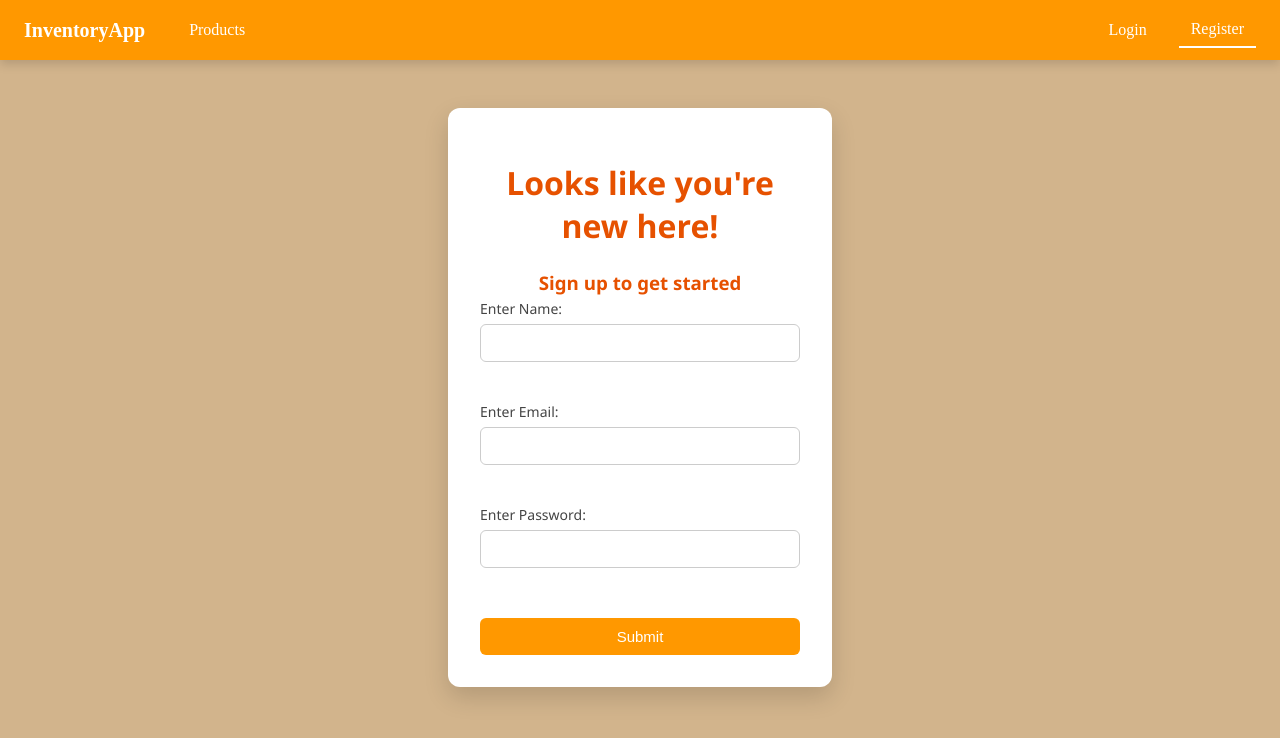
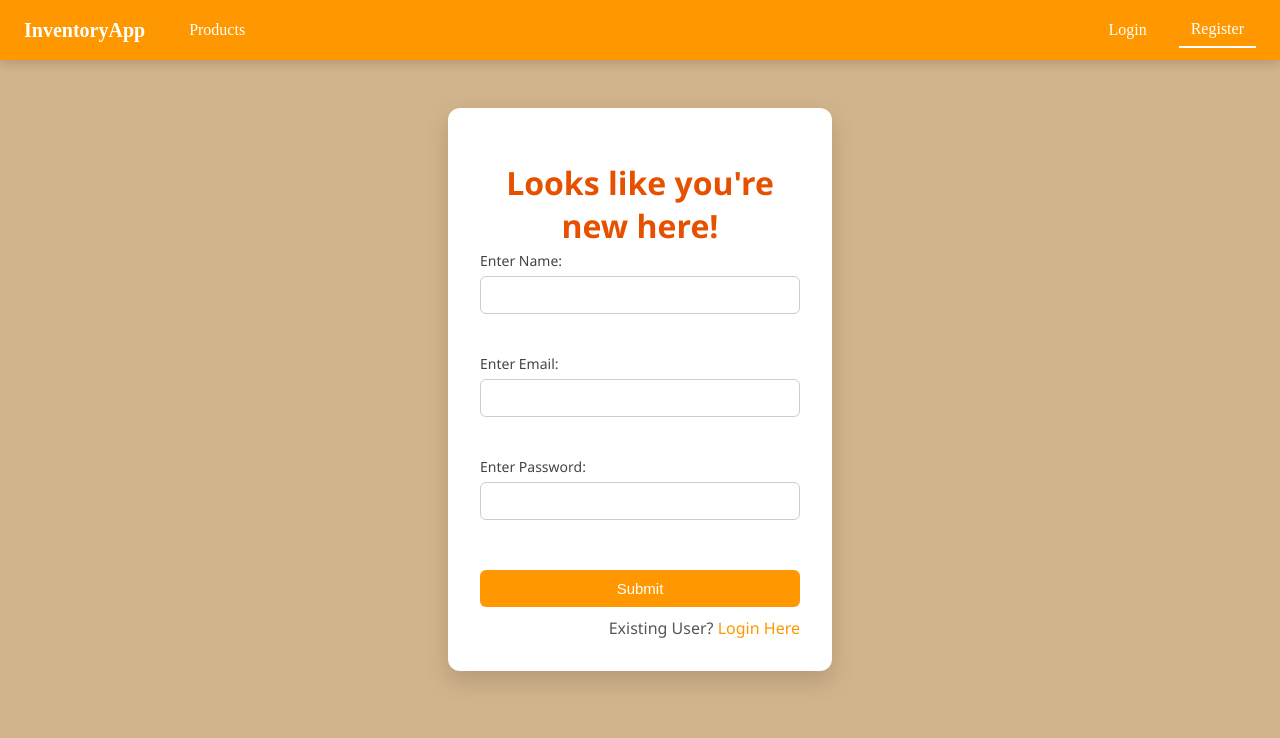
Before and after one commit to shrest21/capstone_chubb_frontend, an Angular app: page /register in a window 1280 px wide. Shown: the top 738 px of the page. Built offline with nearby package versions, Linux system fonts and the light colour scheme.

Commit message:
Added link to login from register page

```diff
--- a/src/app/register/register.component.css
+++ b/src/app/register/register.component.css
@@ -55,3 +55,17 @@ button {
 button:hover {
   background-color: #f57c00;
 }
+.link {
+  margin-top: 10px;
+  text-align: right;
+  color: #555;
+}
+.link a {
+  color: #ff9800;
+  text-decoration: none;
+  font-weight: 500;
+}
+
+.link a:hover {
+  text-decoration: underline;
+}
--- a/src/app/register/register.component.html
+++ b/src/app/register/register.component.html
@@ -3,7 +3,6 @@
 <div class="register-container">
 <form (ngSubmit)="register()">
     <h1>Looks like you're new here!</h1>
-    <h3>Sign up to get started</h3>
     <label>Enter Name: </label>
     <input type="text" [(ngModel)]="name" name="name" required><br>
     <label>Enter Email: </label>
@@ -11,6 +10,9 @@
     <label>Enter Password: </label>
     <input type="text" [(ngModel)]="password" name="password" required><br>
     <button type="submit">Submit</button>
+    <div class="link">
+    Existing User? <a href="/login">Login Here</a>
+    </div>
 </form>
 </div>
 </body>
```
